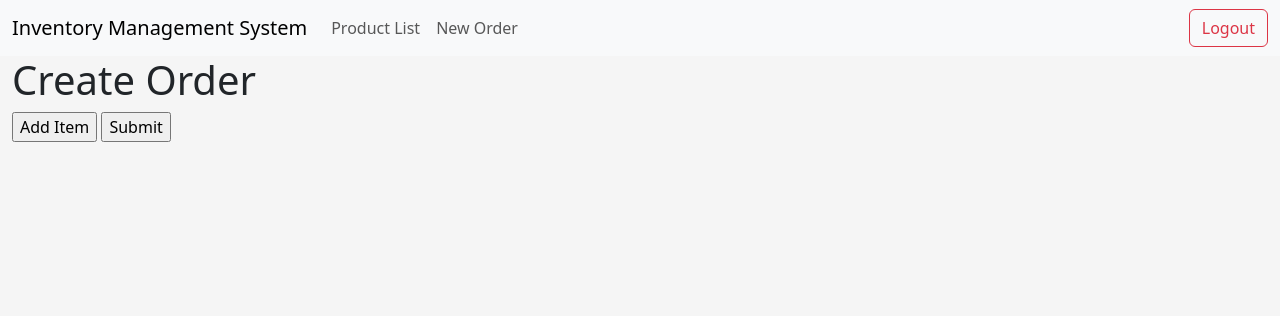
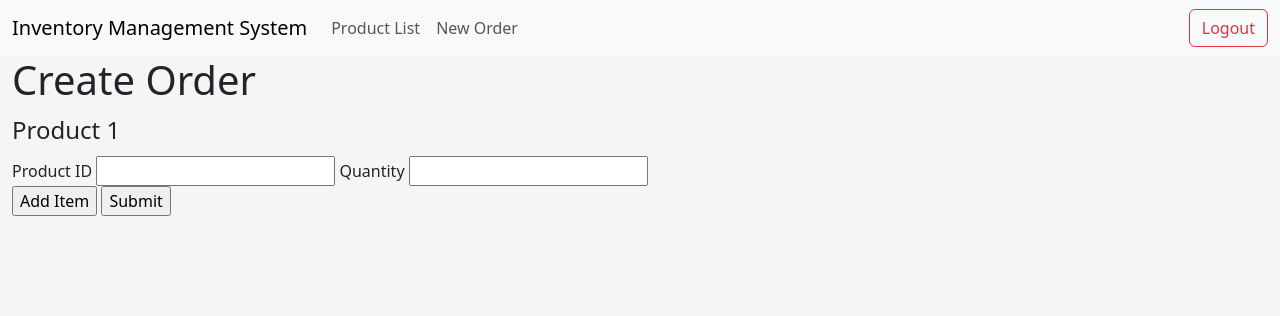
Before and after one commit to lucasnunesg/flask-inventoryManagement, a Flask app: page /create-order in a window 1280 px wide. Shown: the top 316 px of the page. Run offline with Flask 3, Linux system fonts and the light colour scheme; some libraries are stand-ins or nearby versions.

Commit message:
fix: create_order form

```diff
--- a/app/controllers/default.py
+++ b/app/controllers/default.py
@@ -3,7 +3,7 @@ from flask import redirect, render_template, url_for
 from app import app, db
 
 from ..models.forms import EditProductForm, OrderForm
-from ..models.tables import Product
+from ..models.tables import Order, OrderItem, Product
 
 
 @app.route("/", methods=["GET", "POST"])
@@ -14,6 +14,13 @@ def index():
 @app.route("/create-order", methods=["GET", "POST"])
 def create_order():
     form = OrderForm()
+    form.order_items.choices = [
+        (product.id, product.name) for product in Product.query.all()
+    ]
+    if form.validate_on_submit():
+        print("Validação OK")
+    else:
+        print("Validação NOK")
     return render_template("create_order.html", form=form)
 
 
--- a/app/models/forms.py
+++ b/app/models/forms.py
@@ -1,4 +1,4 @@
-from flask_wtf import FlaskForm
+from flask_wtf import FlaskForm, Form
 from wtforms import (
     BooleanField,
     FieldList,
@@ -6,6 +6,7 @@ from wtforms import (
     HiddenField,
     IntegerField,
     PasswordField,
+    SelectField,
     StringField,
     SubmitField,
     ValidationError,
@@ -36,8 +37,16 @@ class EditProductForm(FlaskForm):
 
 
 class OrderItemForm(FlaskForm):
-    product_id = IntegerField("Product ID", validators=[DataRequired()])
-    quantity = IntegerField("Quantity", validators=[DataRequired()])
+    product_id = IntegerField("Product ID", validators=None)
+    quantity = IntegerField("Quantity", validators=None)
+
+    """def validate_quantity(self, quantity):
+        product = Product.query.get(self.product_id)
+        stock_quantity = product.quantity_available
+        if quantity > stock_quantity:
+            raise ValidationError(
+                "Not enough stock for this item. Quantity available" + stock_quantity
+            )"""
 
 
 class OrderForm(FlaskForm):
@@ -47,6 +56,22 @@ class OrderForm(FlaskForm):
     order_items = FieldList(FormField(OrderItemForm), min_entries=1)
     submit = SubmitField("Submit")
 
+    def validate_order_items(self, order_items):
+        print("Order Items:", self.order_items.data)
+        print("Total Items:", self.total_items.data)
+        for item in order_items:
+            product_id = item.product_id.data
+            quantity = item.quantity.data
+
+            print("Product id: ", product_id, "Qty: ", quantity)
+            product = Product.query.get(product_id)
+            print("Product: ", product)
+            stock_quantity = product.quantity_available
+            if quantity > stock_quantity:
+                raise ValidationError(
+                    "Not enough stock for this item. Quantity available"
+                )
+
 
 class LoginForm(FlaskForm):
     pass
--- a/app/templates/create_order.html
+++ b/app/templates/create_order.html
@@ -12,7 +12,7 @@
         {{ form.hidden_tag() }}
         {{ form.csrf_token }}
         <div id="saleItemsContainer">
-            {% for sale_item_form in form.sale_items %}
+            {% for sale_item_form in form.order_items %}
                 <fieldset>
                     <legend>Product {{ loop.index }}</legend>
                     {{ sale_item_form.hidden_tag() }}
```
